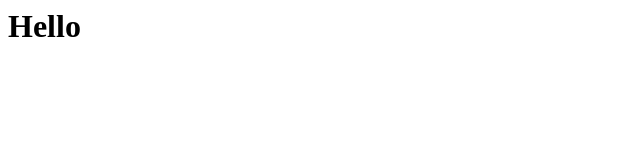
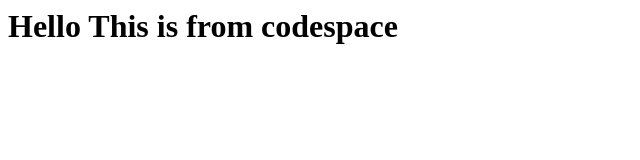
Before and after one commit to achyuth-12/learning-git, a plain HTML site: page index.html in a window 1280 px wide. Shown: the whole page, without its empty margins (0-640 px from the left). Drawn offline with Linux system fonts and the light colour scheme.

Commit message:
Adding hello from the codespace!

```diff
--- a/index.html
+++ b/index.html
@@ -1,3 +1,3 @@
 <html>
-  <h1>Hello</h1>
+  <h1>Hello This is from codespace</h1>
 </html>
```
